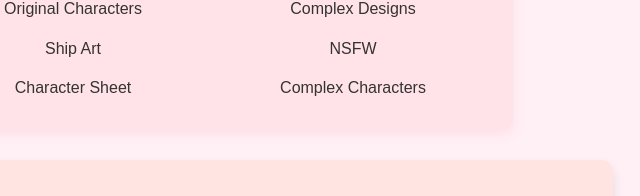
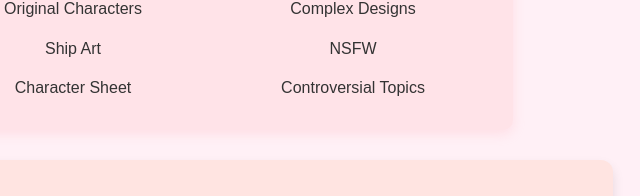
Before and after one commit to strawberryyyenn/strawberryyyenn.github.io, a plain HTML site: page index.html in a window 1280 px wide. Shown: the part 604-800 px from the top of the page, 427-1067 px from the left. Drawn offline with Linux system fonts and the light colour scheme.

Commit message:
Update index.html

```diff
--- a/index.html
+++ b/index.html
@@ -134,7 +134,7 @@
                 <li>Gore</li>
                 <li>Complex Designs</li>
                 <li>NSFW</li>
-				<li>Complex Characters</li>
+				<li>Controversial Topics</li>
             </ul>
         </div>
     </div>
```
